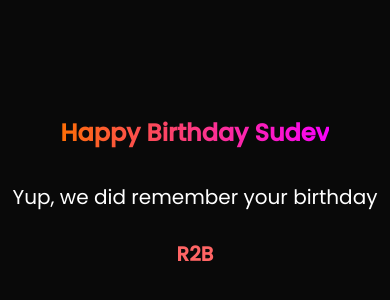
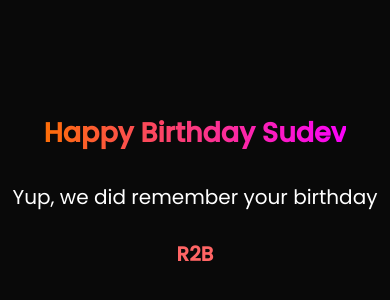
Before and after one commit to rohananilkumar/sudev-bday, a plain HTML site: page index.html in a window 390 px wide. Shown: the part 242-542 px from the top of the page. Drawn offline with Linux system fonts and the light colour scheme.

Commit message:
Update index.css

```diff
--- a/index.css
+++ b/index.css
@@ -52,7 +52,7 @@ body{
 
 @media (max-width:600px) {
     .main-header{
-        font-size: 24px;;
+        font-size: 27px;;
     }
     .desc{
         font-size: 20px;
```
